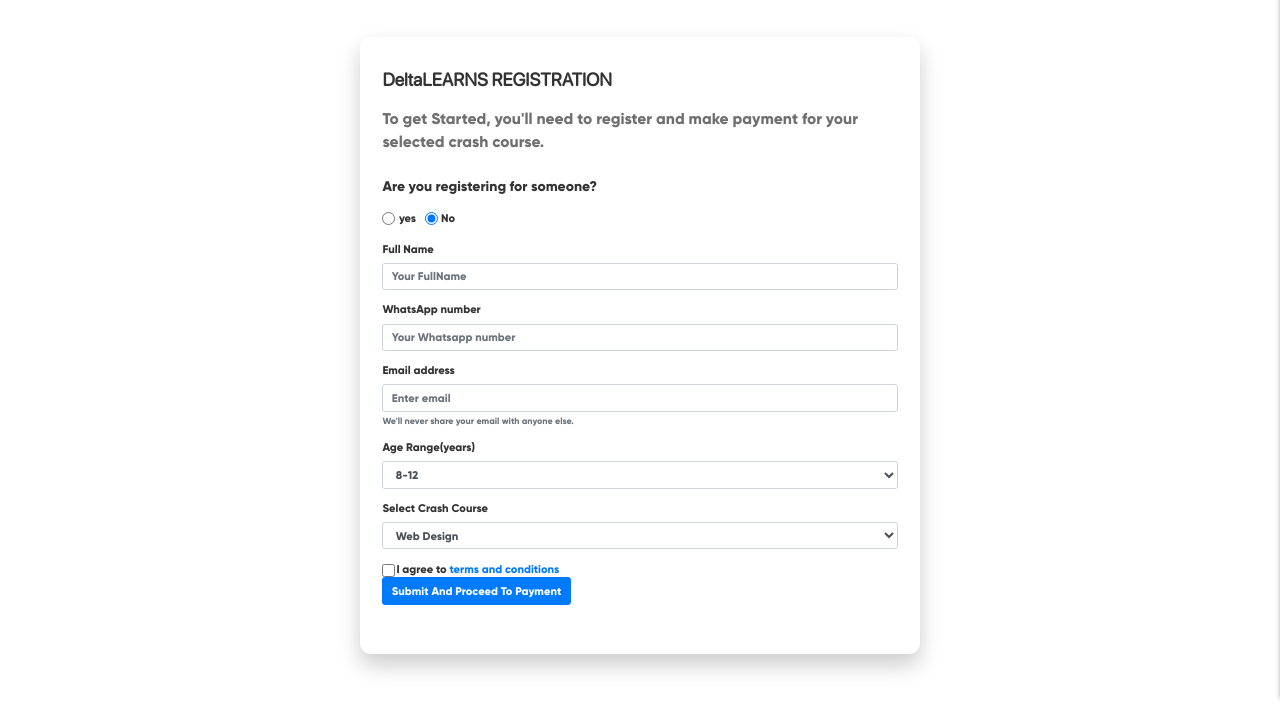
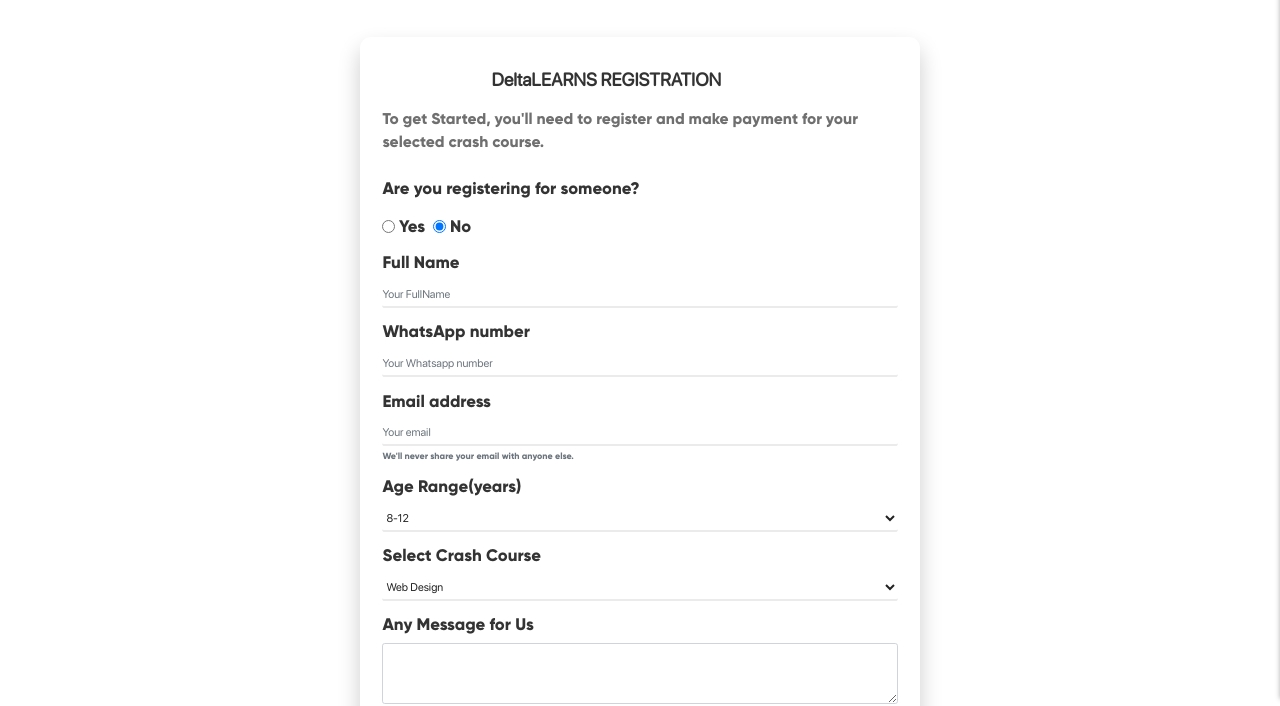
Before and after one commit to sink-opuba/deltalearns, a Gatsby site: page /register in a window 1280 px wide. Shown: the part 103-809 px from the top of the page. Built offline with nearby package versions, Linux system fonts and the light colour scheme; Gatsby itself is replaced by a stand-in of ours; a web font is replaced by a local one.

Commit message:
handle registration form input

```diff
--- a/src/components/Header/Header.jsx
+++ b/src/components/Header/Header.jsx
@@ -21,10 +21,7 @@ const Header = ({ siteTitle }) => {
 
         <div className="header-links">
           <div className="header-links__courses">
-            <h3
-              onClick={() => setShowCourseList(!showCourseList)}
-              onKeyDown={() => setShowCourseList(!showCourseList)}
-            >
+            <h3 onClick={() => setShowCourseList(!showCourseList)}>
               Courses{" "}
               <span>
                 <svg
--- a/src/components/RegistrationForm/RegistrationForm.jsx
+++ b/src/components/RegistrationForm/RegistrationForm.jsx
@@ -1,5 +1,12 @@
 import React, { useState } from "react"
+import { navigate } from "gatsby"
 import "./RegistrationForm.scss"
+
+function encode(data) {
+  return Object.keys(data)
+    .map(key => encodeURIComponent(key) + "=" + encodeURIComponent(data[key]))
+    .join("&")
+}
 
 const RegistrationForm = () => {
   const [selectedRadioOption, setSelectedRadioOption] = useState({
@@ -9,8 +16,45 @@ const RegistrationForm = () => {
   const handleRadioOptionChange = changeEvent => {
     setSelectedRadioOption({ selectedOption: changeEvent.target.value })
   }
+
+  const [state, setState] = useState({})
+
+  const handleChange = e => {
+    setState({ ...state, [e.target.name]: e.target.value })
+  }
+
+  const handleSubmit = e => {
+    e.preventDefault()
+    const form = e.target
+    fetch("/", {
+      method: "POST",
+      headers: { "Content-Type": "application/x-www-form-urlencoded" },
+      body: encode({
+        "form-name": form.getAttribute("name"),
+        ...state,
+      }),
+    })
+      .then(() => navigate(form.getAttribute("action")))
+      .catch(error => alert(error))
+  }
+
   return (
-    <form className="registration-form">
+    <form
+      className="registration-form"
+      name="Registration"
+      data-netlify="true"
+      method="post"
+      action="/payment/"
+      data-netlify-honeypot="bot-field"
+      onSubmit={handleSubmit}
+    >
+      <input type="hidden" name="form-name" value="NewsLetter" />
+      <p hidden>
+        <label>
+          Don’t fill this out:{" "}
+          <input name="bot-field" onChange={handleChange} />
+        </label>
+      </p>
       <h2 className="reg-form__heading">DeltaLEARNS REGISTRATION</h2>
       <p className="reg-form__text">
         To get Started, you'll need to register and make payment for your
@@ -41,7 +85,7 @@ const RegistrationForm = () => {
             onChange={handleRadioOptionChange}
           />
           <label className="form-check-label" htmlFor="inlineRadio1">
-            yes
+            Yes
           </label>
         </div>
 
@@ -63,44 +107,49 @@ const RegistrationForm = () => {
 
       {/* FullName */}
 
-      <div class="form-group">
+      <div className="form-group">
         <label htmlFor="fullName">Full Name</label>
         <input
           name="Full Name"
           type="text"
-          class="form-control"
+          className="form-control"
           id="fullName"
           placeholder="Your FullName"
           required
+          onChange={handleChange}
         />
       </div>
       {/* WhatsApp Name */}
-      <div class="form-group">
+      <div className="form-group">
         <label htmlFor="phone">WhatsApp number</label>
         <input
           name="WhatsApp Number"
           type="tel"
-          class="form-control"
+          className="form-control"
           id="phone"
           placeholder="Your Whatsapp number"
           required
+          onChange={handleChange}
         />
       </div>
 
       {/* Email Address */}
 
-      <div class="form-group">
+      <div className="form-group">
         <label htmlFor="email">Email address</label>
         <input
           type="email"
-          class="form-control"
+          className="form-control"
           name="Email"
           id="email"
           aria-describedby="Email"
-          placeholder="Enter email"
+          placeholder="Your email"
+          title="The domain portion of the email address is invalid (the portion after the @)."
+          pattern="^([^\x00-\x20\x22\x28\x29\x2c\x2e\x3a-\x3c\x3e\x40\x5b-\x5d\x7f-\xff]+|\x22([^\x0d\x22\x5c\x80-\xff]|\x5c[\x00-\x7f])*\x22)(\x2e([^\x00-\x20\x22\x28\x29\x2c\x2e\x3a-\x3c\x3e\x40\x5b-\x5d\x7f-\xff]+|\x22([^\x0d\x22\x5c\x80-\xff]|\x5c[\x00-\x7f])*\x22))*\x40([^\x00-\x20\x22\x28\x29\x2c\x2e\x3a-\x3c\x3e\x40\x5b-\x5d\x7f-\xff]+|\x5b([^\x0d\x5b-\x5d\x80-\xff]|\x5c[\x00-\x7f])*\x5d)(\x2e([^\x00-\x20\x22\x28\x29\x2c\x2e\x3a-\x3c\x3e\x40\x5b-\x5d\x7f-\xff]+|\x5b([^\x0d\x5b-\x5d\x80-\xff]|\x5c[\x00-\x7f])*\x5d))*(\.\w{2,})+$"
+          onChange={handleChange}
           required
         />
-        <small id="emailHelp" class="form-text text-muted">
+        <small id="emailHelp" className="form-text text-muted">
           We'll never share your email with anyone else.
         </small>
       </div>
@@ -109,7 +158,13 @@ const RegistrationForm = () => {
 
       <div className="form-group">
         <label htmlFor="ageRange">Age Range(years)</label>
-        <select name="Age Range" id="ageRange" className="form-control">
+        <select
+          name="Age Range"
+          id="ageRange"
+          className="form-control"
+          onChange={handleChange}
+          onBlur={handleChange}
+        >
           <option value="8-12">8-12</option>
           <option value="13-19">13-19</option>
           <option value="20 and above">20 and above</option>
@@ -119,7 +174,13 @@ const RegistrationForm = () => {
       {/* Select Course */}
       <div className="form-group">
         <label htmlFor="course">Select Crash Course</label>
-        <select name="Course" id="course" className="form-control">
+        <select
+          name="Course"
+          id="course"
+          className="form-control"
+          onChange={handleChange}
+          onBlur={handleChange}
+        >
           <option value="Web Design">Web Design</option>
           <option value="Graphic Design">Graphic Design</option>
           <option value="Data Science">Data Science</option>
@@ -128,19 +189,32 @@ const RegistrationForm = () => {
       </div>
 
       {/* Any Message */}
+      <div className="form-group">
+        <label htmlFor="message">Any Message for Us</label>
+        <textarea
+          name="Message"
+          className="form-control"
+          id="message"
+          rows="3"
+          onChange={handleChange}
+          onBlur={handleChange}
+        ></textarea>
+      </div>
 
-      <div class="form-check">
+      <div className="form-check">
         <input
           type="checkbox"
-          class="form-check-input"
+          name="Terms and Conditions"
+          className="form-check-input"
           id="termsandconditions"
+          onChange={handleChange}
           required
         />
-        <label class="form-check-label" for="termsandconditions">
+        <label className="form-check-label" htmlFor="termsandconditions">
           I agree to <a href="/#">terms and conditions </a>
         </label>
       </div>
-      <button type="submit" class="btn btn-primary">
+      <button type="submit" className="btn btn-submit">
         Submit And Proceed To Payment
       </button>
     </form>
--- a/src/components/RegistrationForm/RegistrationForm.scss
+++ b/src/components/RegistrationForm/RegistrationForm.scss
@@ -1,9 +1,64 @@
 .registration-form {
+  input,
+  select {
+    // width: 100%;
+    display: block;
+    border: none;
+    border-bottom: 2px solid #ebebeb;
+    padding: 5px 0;
+    color: #222;
+  }
+  input:focus,
+  select:focus {
+    color: #222;
+    border-bottom: 2px solid #4966b1;
+  }
+}
+
+.registration-form {
+  input,
+  select,
+  textarea {
+    outline: none !important;
+    font-family: "SF Pro Rounded";
+    font-weight: lighter;
+  }
+
+  input:focus,
+  select:focus,
+  textarea:focus {
+    outline: none !important;
+  }
+}
+
+.registration-form {
+  label {
+    font-size: 1.5rem;
+  }
+  a {
+    color: inherit;
+  }
 }
 .reg-form__heading {
+  max-width: 40rem;
+  text-align: center;
 }
 
 .reg-form__text {
   opacity: 0.7;
   font-size: 1.4rem;
 }
+
+.btn-submit {
+  margin-top: 1.4rem;
+  font-size: 1.2rem;
+  padding: 1rem 2.5rem;
+  color: #ffffff;
+  background: #4db0e7;
+  border-radius: 4px;
+}
+
+.btn-submit:hover {
+  color: #ffffff;
+  opacity: 0.8;
+}
--- a/src/components/styles/_main.scss
+++ b/src/components/styles/_main.scss
@@ -5,4 +5,5 @@
 @import "../Shared/_buttons.scss";
 @import "../../pages/_index.scss";
 @import "../../pages/_register.scss";
+@import "../../pages/_payment.scss";
 @import "../../pages/_404.scss";
```
Also changed, not shown: src/pages/payment.tsx (added, +16 -0 lines), src/pages/_payment.scss (added).
